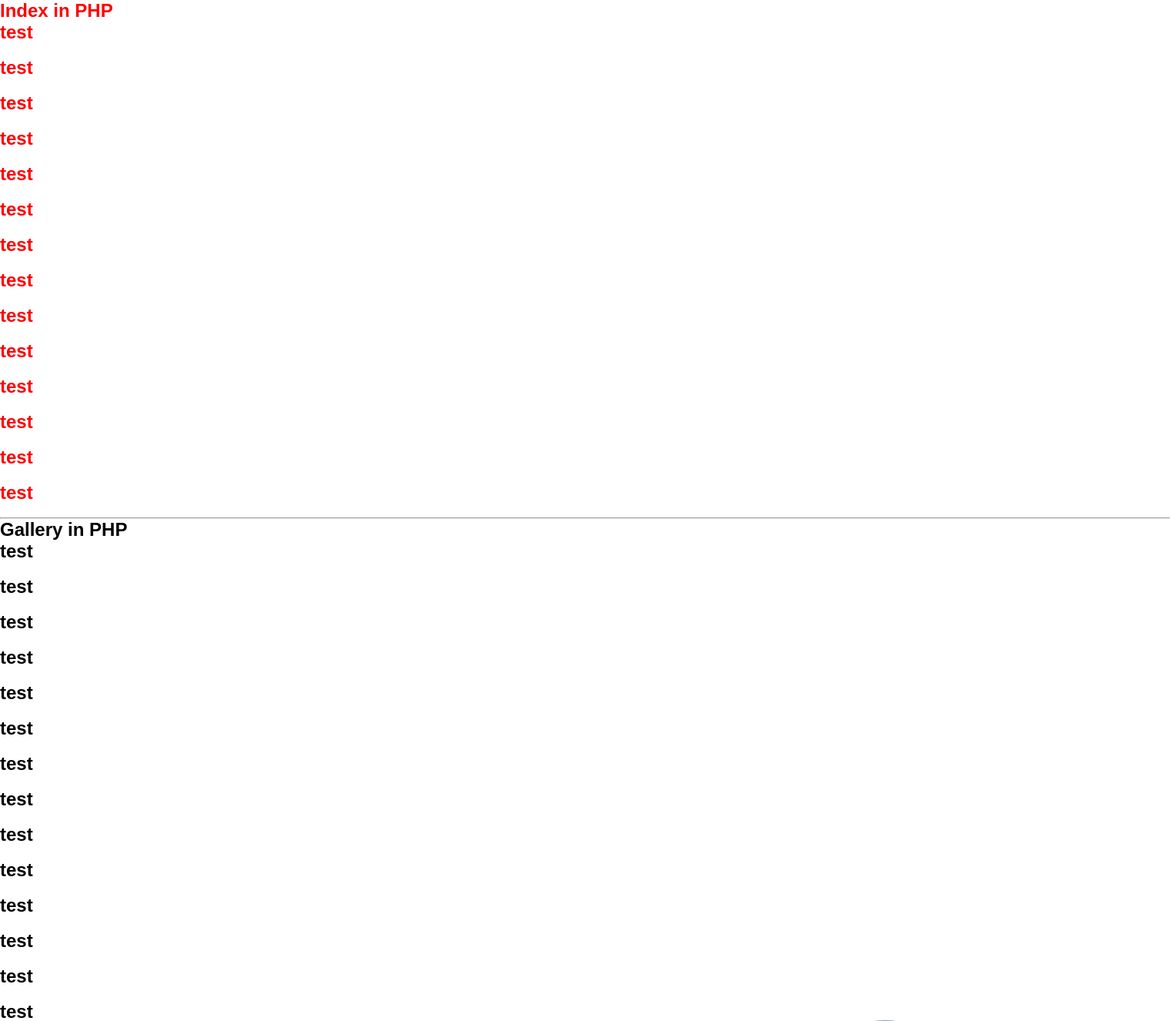
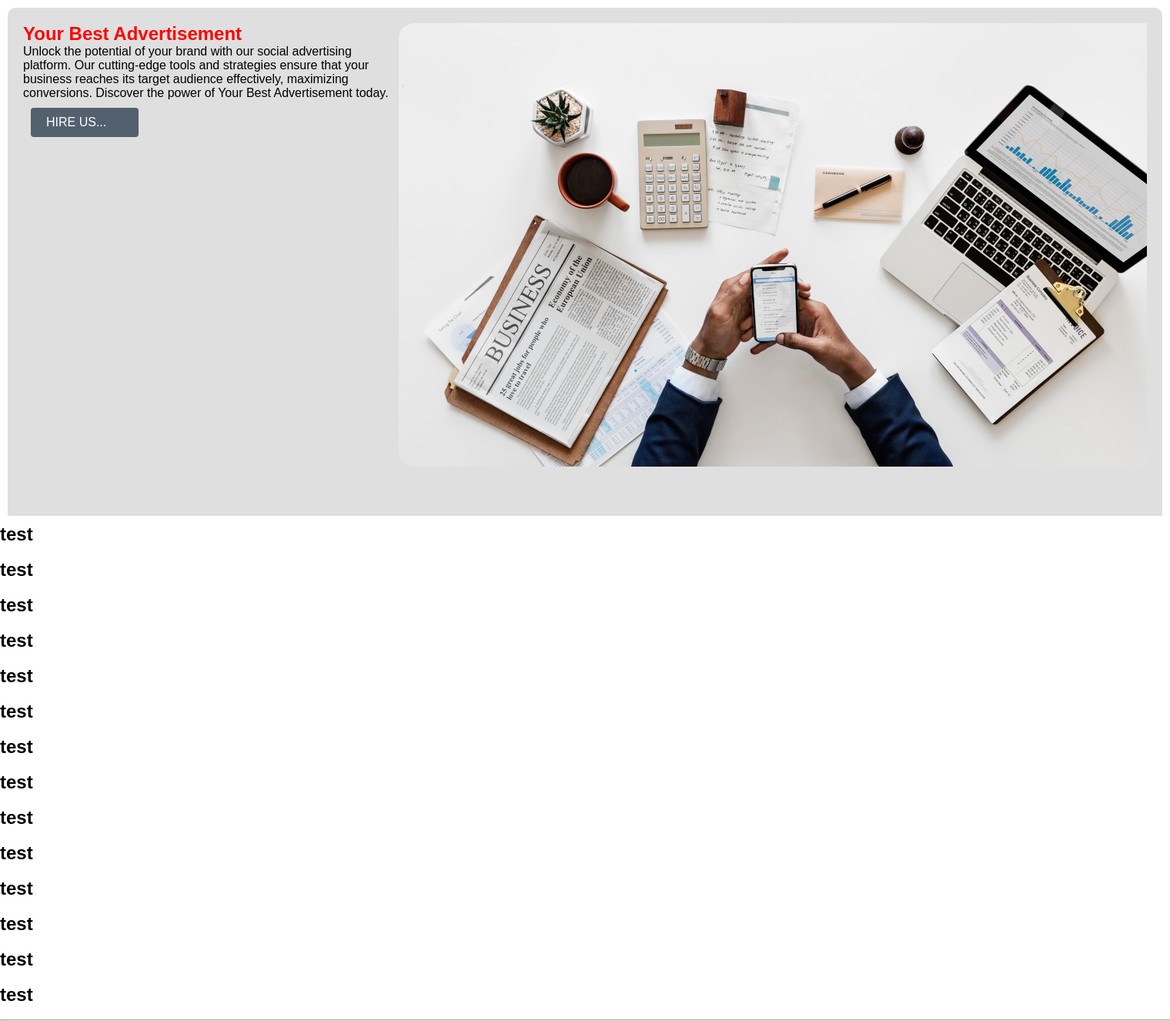
Before and after one commit to ShanelkaPramuditha/IWT-Project-Social-Ad-Wizards, a PHP site: page /src/views/home.php in a window 1520 px wide. Shown: the part 120-1446 px from the top of the page at 77% size. Run offline with PHP 8.4, Linux system fonts and the light colour scheme; grey boxes are pictures that could not be loaded.

Commit message:
Update css

```diff
--- /dev/null
+++ b/src/components/image-slider/image-slider.js
@@ -0,0 +1,15 @@
+const sliderImages = document.querySelector('.slider-images');
+const imageWidth = document.querySelector('.slider').clientWidth;
+
+let counter = 0;
+const totalImages = sliderImages.children.length;
+
+function slideToNext() {
+  counter++;
+  if (counter >= totalImages) {
+    counter = 0;
+  }
+  sliderImages.style.transform = `translateX(${-imageWidth * counter}px)`;
+}
+
+setInterval(slideToNext, 3000);
--- /dev/null
+++ b/src/components/image-slider/image-slider.php
@@ -0,0 +1,13 @@
+<div class="slider">
+   <div class="slider-images">
+      <img src="./assets/images/site-img/slider/img1.jpg" alt="Image 1">
+      <img src="./assets/images/site-img/slider/img2.jpg" alt="Image 2">
+      <img src="./assets/images/site-img/slider/img3.jpg" alt="Image 3">
+   </div>
+   <!-- <div class="slider-controls">
+      <button class="previous-btn">back</button>
+      <button class="next-btn">next</button>
+   </div> -->
+</div>
+
+<script src="./src/components/image-slider/image-slider.js"></script>
--- a/src/css/header.css
+++ b/src/css/header.css
@@ -12,6 +12,7 @@
     top: 0;
     width: 100%;
     height: 120px;
+    z-index: 999;
 }
 
 .header-name {
--- a/src/css/home.css
+++ b/src/css/home.css
@@ -4,6 +4,8 @@
 @import 'services.css';
 @import 'about.css';
 @import 'contact.css';
+
+@import 'image-slider.css';
 
 /* Add space for the fixed header */
 body {
@@ -15,6 +17,42 @@
     padding-top: 0px; /* Adjust the value based on your header height */
     scroll-margin-top: 120px;
 }
-#home h1 {
+
+#home .main-container {
+    /* columns: 2; */
+    /* position: static; */
+    display: flex;
+    background-color: rgb(224, 223, 223);
+    height: calc(100vh - 120px);
+    padding: 20px;
+    border: 10px solid white;
+    border-top-left-radius: 20px;
+    border-top-right-radius: 20px;
+    /* box-shadow: 2px 2px rgba(0, 0, 0, 0.1); */
+}
+
+/*
+#home .main-container .left {
+    flex: 1;
+} */
+
+/* #home .main-container .img-slider {
+    flex: 1;
+} */
+
+#home .main-container h1 {
+
     color: red;
 }
+
+#home .main-container .hire-us-btn {
+    display: flex;
+    width: 140px;
+    padding: 10px 20px;
+    background-color: #53606e;
+    color: #fff;
+    text-decoration: none;
+    border-radius: 4px;
+    margin: 10px;
+    text-align: center;
+}
--- /dev/null
+++ b/src/css/image-slider.css
@@ -0,0 +1,30 @@
+#img-slider .slider {
+   position: relative;
+   width: 100%;
+   height: calc(100vh - 180px);
+   overflow: hidden;
+}
+
+#img-slider .slider-images {
+   display: flex;
+   width: 300%;
+   transition: transform 0.5s ease;
+}
+
+#img-slider .slider-images img {
+   width: 100%;
+   height: 100%;
+   border-radius: 20px;
+}
+/*
+#img-slider .slider-controls {
+   position: absolute;
+   bottom: 10px;
+   left: 50%;
+   transform: translateX(-50%);
+}
+
+#img-slider .previous-btn, .next-btn {
+   padding: 5px 10px;
+   margin: 0 5px;
+} */
--- a/src/views/home.php
+++ b/src/views/home.php
@@ -11,8 +11,6 @@
     <base href="<?php echo BASE_URL; ?>">
     <link rel="icon" href="./assets/images/site-img/favicon/favicon.ico">
     <title>Social Ad Wizards</title>
-    <!-- Import Style Sheets -->
-    <!-- <link rel="stylesheet" href=""> -->
     <!-- Page styles -->
     <link rel="stylesheet" type="text/css" href="./src/css/home.css">
 </head>
@@ -22,15 +20,24 @@
     <?php include_once '../components/header.php'; ?>
 
     <section id="home">
-        <div>
-            <h1>Index in PHP</h1>
+        <div class="main-container">
+            <div class="left">
+                <h1>Your Best Advertisement</h1>
+                <p>Unlock the potential of your brand with our social advertising platform. Our cutting-edge tools and strategies ensure that your business reaches its target audience effectively, maximizing conversions. Discover the power of Your Best Advertisement today.</p>
+                <a href="./src/views/place-order.php" class="hire-us-btn">HIRE US...</a>
+
+            </div>
+            <div id="img-slider">
+                <?php include_once '../components/image-slider/image-slider.php'; ?>
+            </div>
         </div>
+        <!--
         <?php
         session_start();
-        if (isset($_SESSION['isLoggedIn']) && $_SESSION['isLoggedIn'] === true && $_SESSION['user_role'] === 'user') {
+        if (isset($_SESSION['isLoggedIn']) && ($_SESSION['isLoggedIn'] === true) && ($_SESSION['user_role'] === 'user')) {
             echo "<h1>Welcome, logged-in user!</h1>";
         }
-        ?>
+        ?> -->
 
 
         <h1>test</h1></br>
```
Also changed, not shown: assets/images/site-img/slider/img1.jpg (added), assets/images/site-img/slider/img2.jpg (added), assets/images/site-img/slider/img3.jpg (added), src/views/place-order.php (added).
